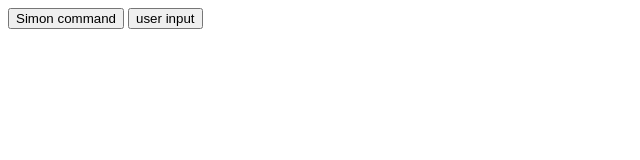
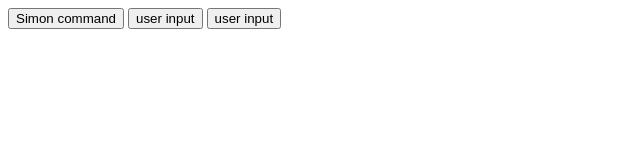
Before and after one commit to JacobK4872/SimonSays, a plain HTML site: page index.html in a window 1280 px wide. Shown: the whole page, without its empty margins (0-640 px from the left). Drawn offline with Linux system fonts and the light colour scheme.

Commit message:
Now compares simon to user input

```diff
--- a/index.html
+++ b/index.html
@@ -15,26 +15,34 @@
             return randomCommand;
         }
 
-
-
         function displaySimonCommand() {
             let command = simonCommands();
+
+            // document.getElementById("simon_command").innerHTML = "Simon command: " + command;
             document.getElementById("simon_command").innerHTML = command;
+
         }
 
         function userInput() {
             let input = prompt("What is Simon's Command?");
-            document.getElementById("input").innerHTML = input;
+            // TODO: Possibly change this/change to its own thing
+
+            // document.getElementById("input").innerHTML = "User Input: " + input;
+            document.getElementById("input").innerHTML =  input;
+
             console.log(input);
             return input;
         }
 
-        // function displayUserInput(userInput) {
-        //     let userInput = userInput()
+        function compareSimonAndUser() {
+            if (document.getElementById("input").innerHTML === document.getElementById("simon_command").innerHTML) {
+                alert("That is correct");
+            } else {
+                alert("That is not correct");
+            }
+        }
 
-        // }
-
-
+        //TODO: Main fuction/app
 
 
 
@@ -44,6 +52,8 @@
 
         <button onclick="displaySimonCommand()"> Simon command</button>
         <button onclick="userInput()">user input</button>
+        <button onclick="compareSimonAndUser()">user input</button>
+
 
         <div id="simon_command"></div>
         <div id="input"></div>
```
